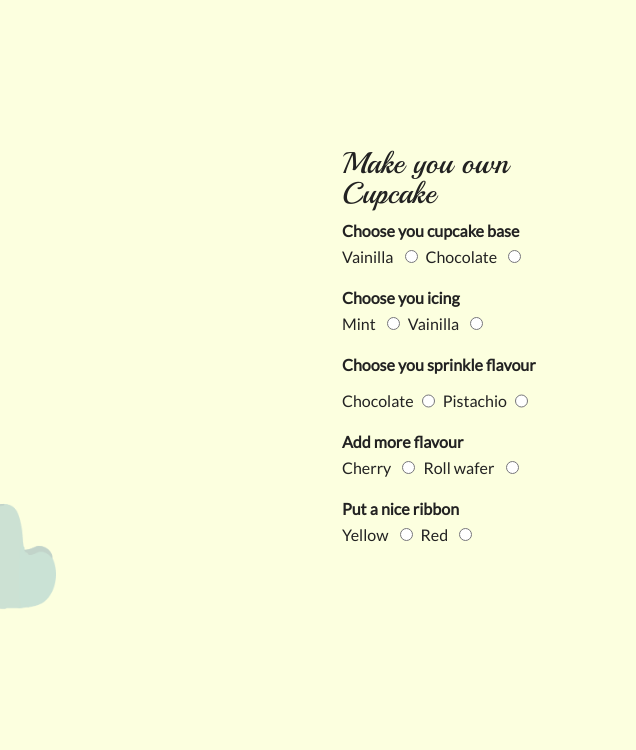
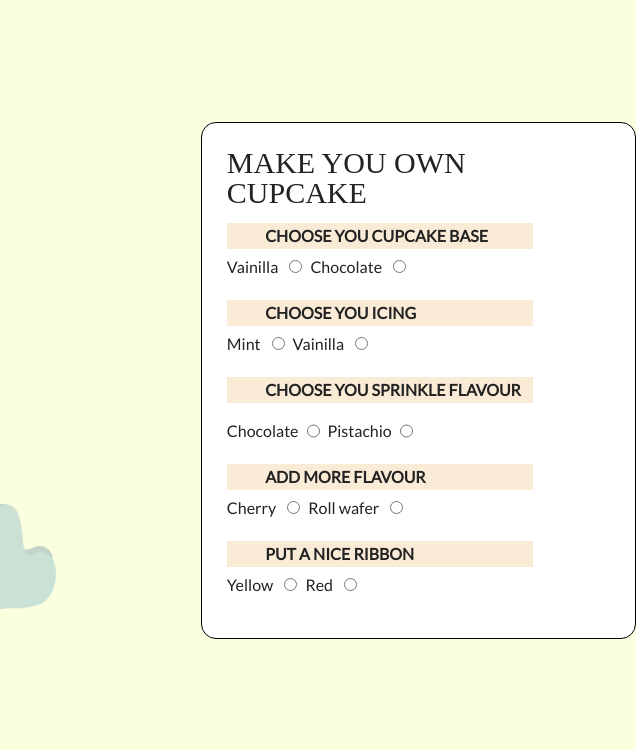
Before and after one commit to kvaleriagonzalez/cupcake-app, a plain HTML site: page index.html in a window 1280 px wide. Shown: the full height of the page, 644-1280 px from the left. Drawn offline with nearby package versions, Linux system fonts and the light colour scheme.

Commit message:
changes box text style

```diff
--- a/styles/sass/_checkbox.scss
+++ b/styles/sass/_checkbox.scss
@@ -1,16 +1,25 @@
  .box-style {
         padding: 25px;
         font-size:16px;
+        width:34%;
+        background: white;
+        border: 1px solid black;
+        border-radius: 15px;
+        margin-top: 50px;
             h2 {
-                width:70%;
                 font-size:30px;
-                font-family: 'Playball', cursive,sans-serif;
+                text-transform: uppercase;
             }
             h3{
                 margin:15px 5px 0 0;
                 font-weight: bold;
                 font-family: 'Lato', sans-serif;
-
+                text-transform: uppercase;
+                background: antiquewhite;
+                padding: 5px;
+                width: 80%;
+                padding-left: 10%;
+                font-size:16px;
             }
 
     }
```
Also changed, not shown: styles/style.css.
